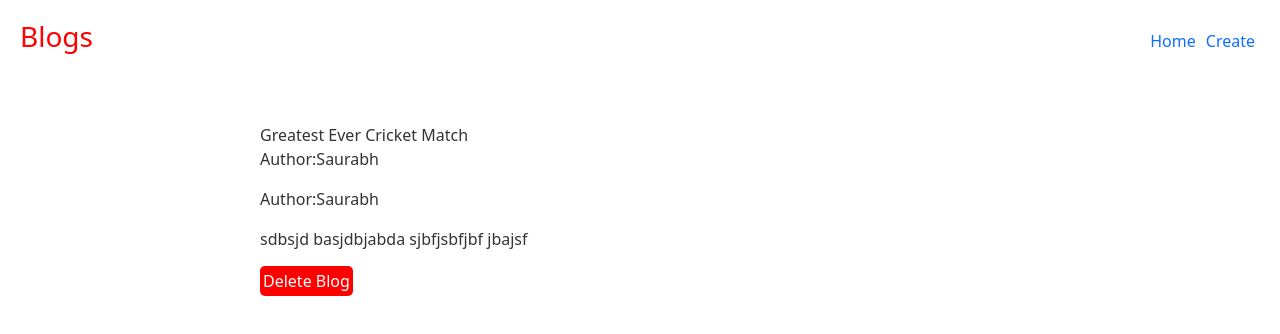
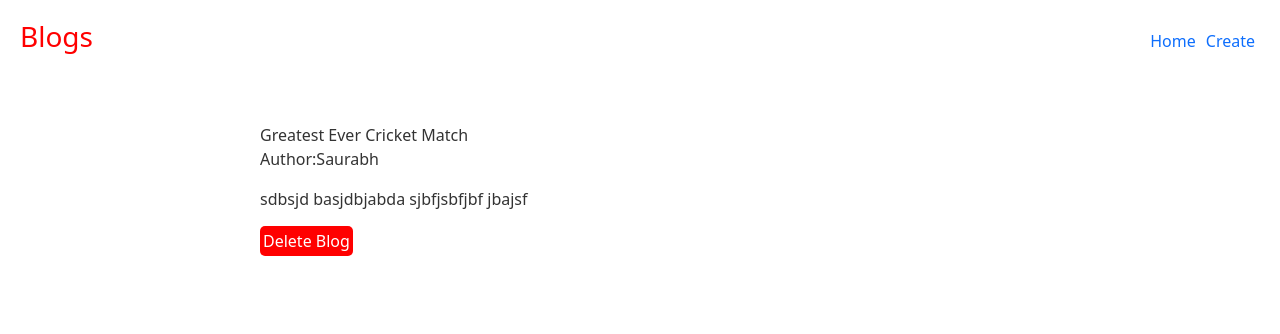
Before and after one commit to saurabh1144/Blog-web, a React (Create React App) app: page /detail/3 in a window 1280 px wide. Shown: the top 334 px of the page. Built offline with nearby package versions, Linux system fonts and the light colour scheme; data requests are answered from the project's data file.

Commit message:
blogdetail updated

```diff
--- a/src/Pages/BlogDetails.js
+++ b/src/Pages/BlogDetails.js
@@ -19,14 +19,11 @@ const BlogDetails = () => {
     return (
         <div className="blog-details">
         {isPending && <div>Loading...</div>}
-        {isPending && <div>Loading...</div>}
         {error && <div>{error}</div>}
         {data &&
         <div>
             <article>{data.title}</article>
             <p>Author:{data.author}</p>
-            <p>Author:{data.author}</p>
-
             <label>{data.body}</label>
         </div>}
         <div>
```
